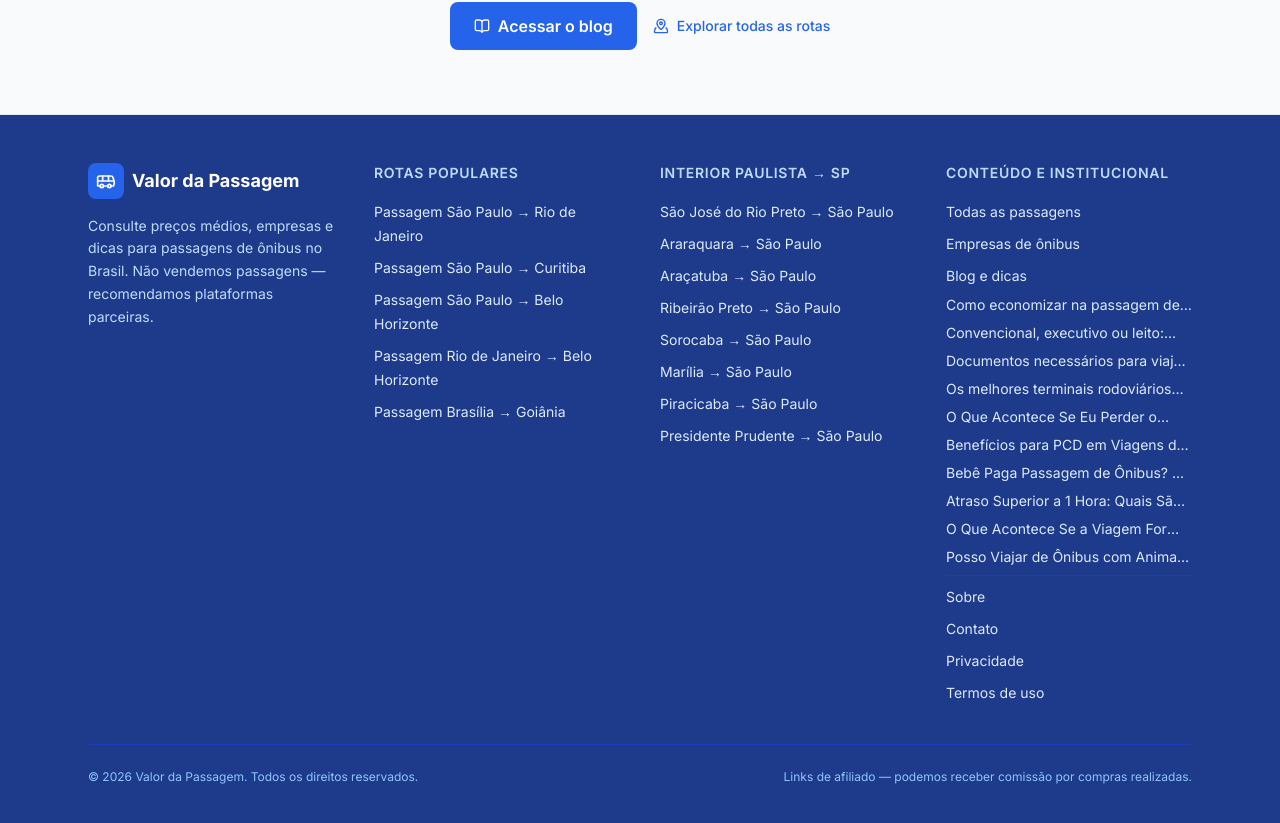
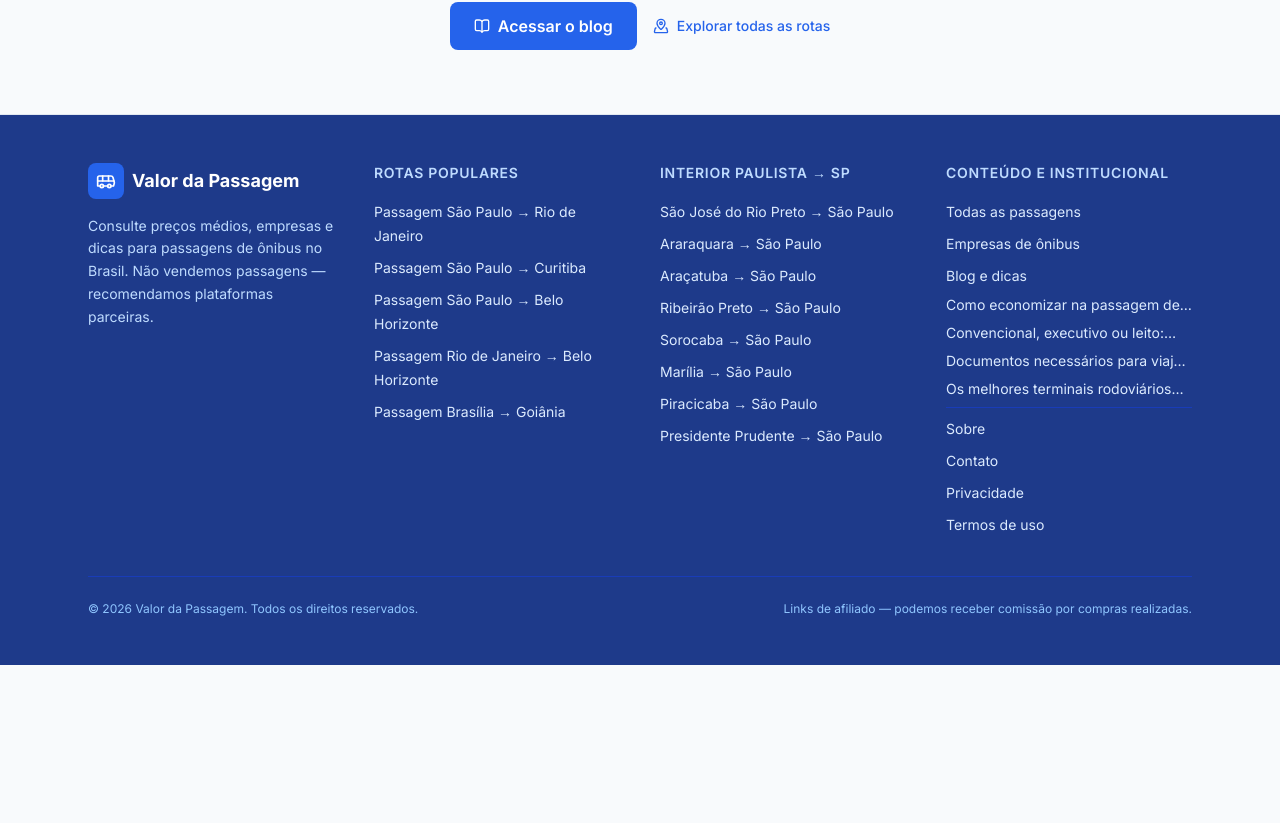
Before and after one commit to odpmarketingdigital-sudo/valordapassagem, a Next.js app: page / in a window 1280 px wide. Shown: the part 1909-2732 px from the top of the page. After the commit the page ends 2574 px from the top, so only its background shows below. Built offline with nearby package versions, Linux system fonts and the light colour scheme.

Commit message:
Novos artigos para o Blog

```diff
--- a/src/components/Footer.tsx
+++ b/src/components/Footer.tsx
@@ -84,7 +84,7 @@ export function Footer() {
                   Blog e dicas
                 </Link>
               </li>
-              {posts.map((post) => (
+              {posts.slice(0, 4).map((post) => (
                 <li key={post.slug}>
                   <Link
                     href={`/blog/${post.slug}`}
```
